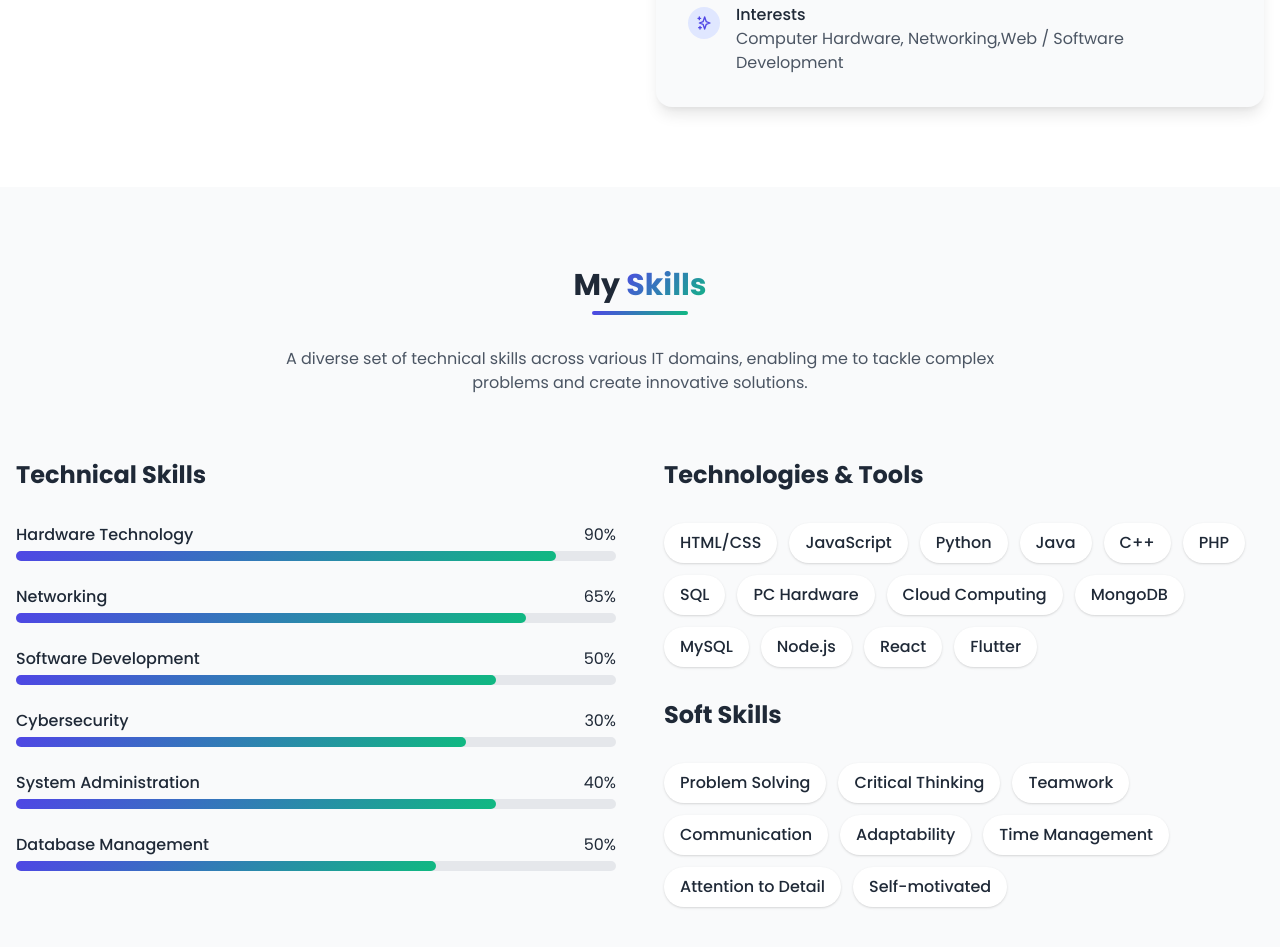
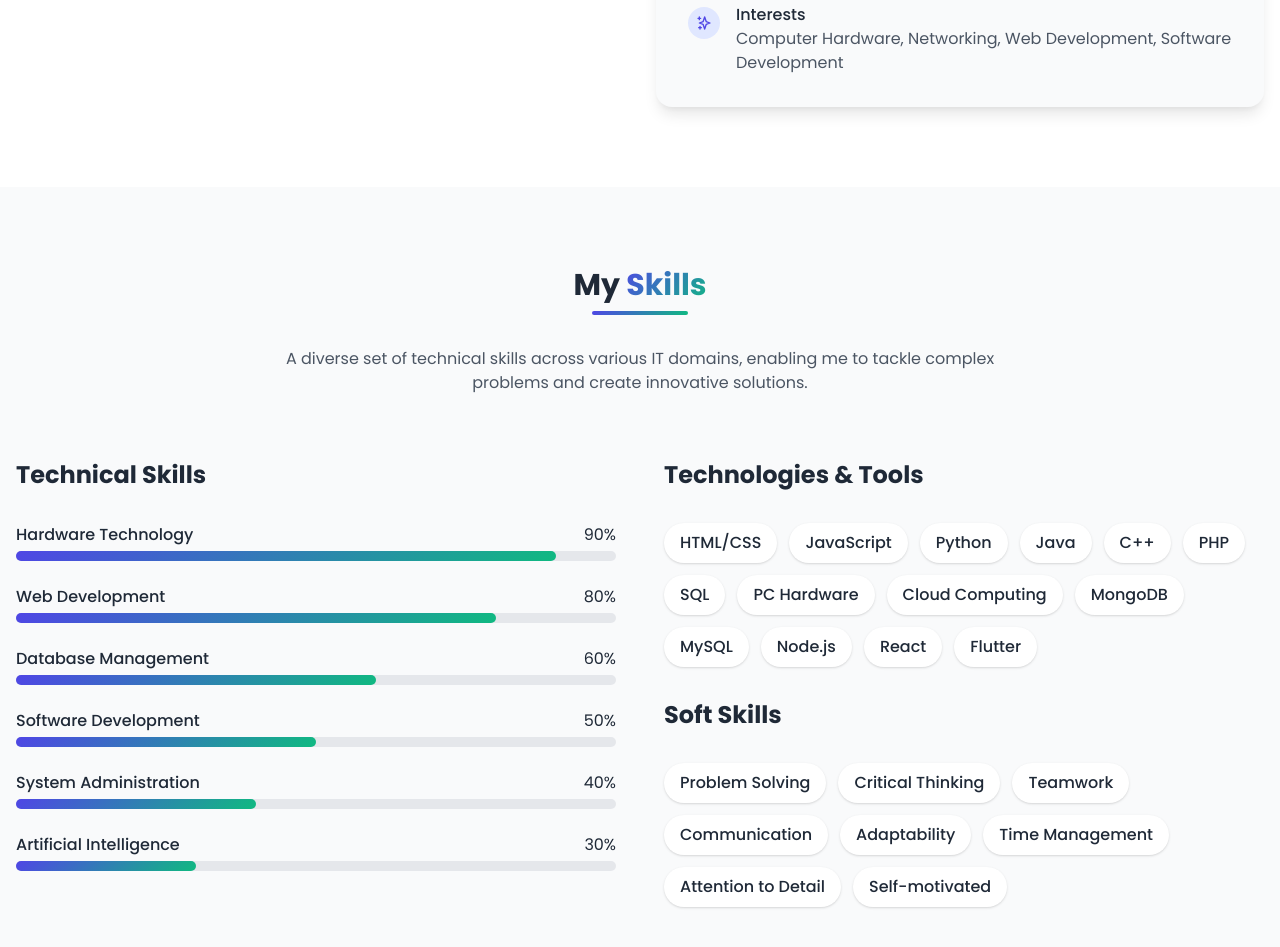
Before and after one commit to venushaerandima/venushaerandima.github.io, a plain HTML site: page index.html in a window 1280 px wide. Shown: the part 1439-2386 px from the top of the page. Drawn offline with nearby package versions, Linux system fonts and the light colour scheme.

Commit message:
Update index.html

```diff
--- a/index.html
+++ b/index.html
@@ -97,7 +97,7 @@
                     <p class="text-gray-600 mb-8 max-w-lg" style="text-align: justify;">Currently pursuing a Bachelor's
                         degree in Information
                         Technology at the University of Colombo, specializing in hardware, networking, software
-                        development, and cybersecurity.</p>
+                        development, and web development.</p>
                     <div class="flex flex-wrap gap-4">
                         <a href="#contact"
                             class="px-6 py-3 bg-gradient text-white rounded-lg font-medium shadow-lg hover:shadow-xl transition transform hover:-translate-y-1">Get
@@ -245,7 +245,7 @@
                                 </div>
                                 <div>
                                     <h4 class="font-medium text-gray-800">Interests</h4>
-                                    <p class="text-gray-600">Computer Hardware, Networking,Web / Software Development
+                                    <p class="text-gray-600">Computer Hardware, Networking, Web Development, Software Development
                                     </p>
                                 </div>
                             </li>
@@ -282,11 +282,21 @@
 
                     <div class="mb-6">
                         <div class="flex justify-between mb-1">
-                            <span class="font-medium">Networking</span>
-                            <span>65%</span>
+                            <span class="font-medium">Web Development</span>
+                            <span>80%</span>
                         </div>
                         <div class="w-full bg-gray-200 rounded-full h-2.5">
-                            <div class="bg-gradient h-2.5 rounded-full" style="width: 85%"></div>
+                            <div class="bg-gradient h-2.5 rounded-full" style="width: 80%"></div>
+                        </div>
+                    </div>
+
+                    <div class="mb-6">
+                        <div class="flex justify-between mb-1">
+                            <span class="font-medium">Database Management</span>
+                            <span>60%</span>
+                        </div>
+                        <div class="w-full bg-gray-200 rounded-full h-2.5">
+                            <div class="bg-gradient h-2.5 rounded-full" style="width: 60%"></div>
                         </div>
                     </div>
 
@@ -296,17 +306,7 @@
                             <span>50%</span>
                         </div>
                         <div class="w-full bg-gray-200 rounded-full h-2.5">
-                            <div class="bg-gradient h-2.5 rounded-full" style="width: 80%"></div>
-                        </div>
-                    </div>
-
-                    <div class="mb-6">
-                        <div class="flex justify-between mb-1">
-                            <span class="font-medium">Cybersecurity</span>
-                            <span>30%</span>
-                        </div>
-                        <div class="w-full bg-gray-200 rounded-full h-2.5">
-                            <div class="bg-gradient h-2.5 rounded-full" style="width: 75%"></div>
+                            <div class="bg-gradient h-2.5 rounded-full" style="width: 50%"></div>
                         </div>
                     </div>
 
@@ -316,17 +316,17 @@
                             <span>40%</span>
                         </div>
                         <div class="w-full bg-gray-200 rounded-full h-2.5">
-                            <div class="bg-gradient h-2.5 rounded-full" style="width: 80%"></div>
+                            <div class="bg-gradient h-2.5 rounded-full" style="width: 40%"></div>
                         </div>
                     </div>
 
                     <div>
                         <div class="flex justify-between mb-1">
-                            <span class="font-medium">Database Management</span>
-                            <span>50%</span>
+                            <span class="font-medium">Artificial Intelligence</span>
+                            <span>30%</span>
                         </div>
                         <div class="w-full bg-gray-200 rounded-full h-2.5">
-                            <div class="bg-gradient h-2.5 rounded-full" style="width: 70%"></div>
+                            <div class="bg-gradient h-2.5 rounded-full" style="width: 30%"></div>
                         </div>
                     </div>
                 </div>
@@ -612,9 +612,6 @@
             <div class="mt-12 pt-8 border-t border-gray-800 text-center">
                 <p class="text-gray-500">
                     © 2024 Venusha Erandima. All Rights Reserved.
-                    <!-- <span class="block md:inline-block mt-2 md:mt-0 md:ml-4 text-gray-600">
-                        Designed with ❤️ using Tailwind CSS
-                    </span> -->
                 </p>
             </div>
         </div>
```
